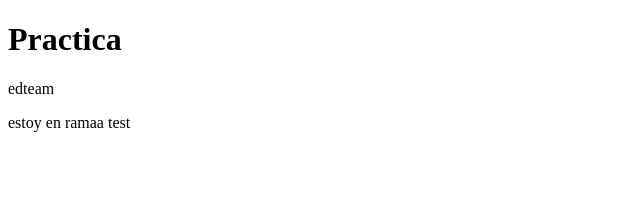
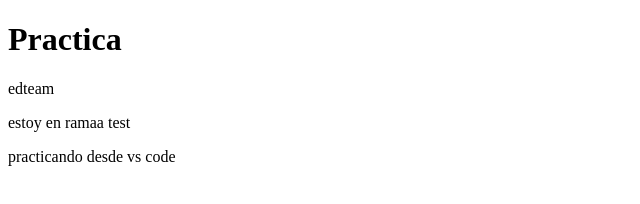
Before and after one commit to blitxs1226/practicando-git, a plain HTML site: page index.html in a window 1280 px wide. Shown: the whole page, without its empty margins (0-640 px from the left). Drawn offline with Linux system fonts and the light colour scheme.

Commit message:
primer commit desde Vs code

```diff
--- a/index.html
+++ b/index.html
@@ -4,7 +4,7 @@
     <meta charset="UTF-8">
     <meta http-equiv="X-UA-Compatible" content="IE=edge">
     <meta name="viewport" content="width=device-width, initial-scale=1.0">
-    <title>Document</title>
+    <title>Vs code Git</title>
 </head>
 <body>
     <h1>Practica</h1>
@@ -14,5 +14,10 @@
         <p>estoy en ramaa test</p>
 
     </section>
+    <div>
+
+        <p>practicando desde vs code</p>
+
+    </div>
 </body>
 </html>
```
Also changed, not shown: 1 other file.
